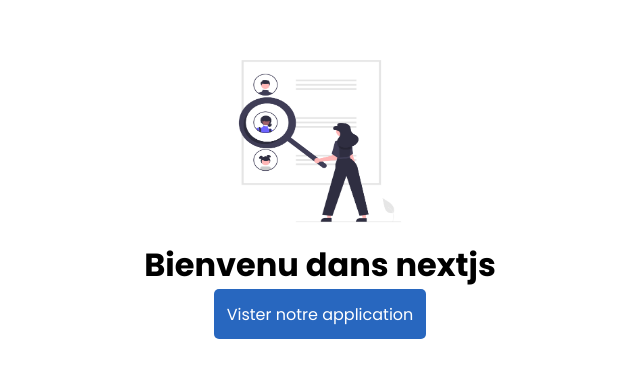
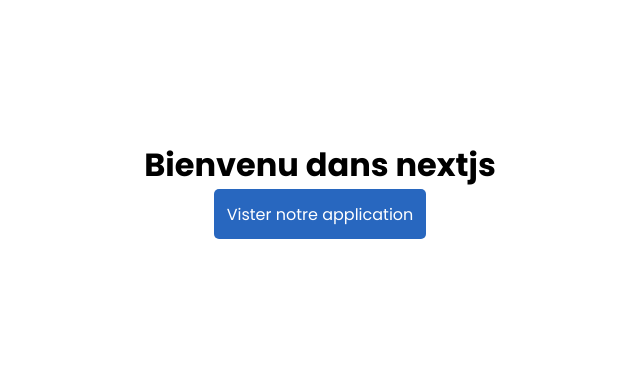
Before and after one commit to Chadrac-WAKOMYA/wateja, a Next.js app: page / in a window 1280 px wide. Shown: the part 210-588 px from the top of the page, without its empty margins (320-960 px from the left). Built offline with nearby package versions, Linux system fonts and the light colour scheme.

Commit message:
contacts router added

```diff
--- a/src/app/page.tsx
+++ b/src/app/page.tsx
@@ -4,7 +4,7 @@
 export default function Home() {
   return (
     <div className={styles.page}>
-      <Image src={"/hero.png"} alt="Wateja hero" width={200} height={200} />
+      {/* <Image src={"/hero.png"} alt="Wateja hero" width={200} height={200} /> */}
       <h1>Bienvenu dans nextjs</h1>
       <a href="" className="btn-link">Vister notre application</a>
     </div>
```
